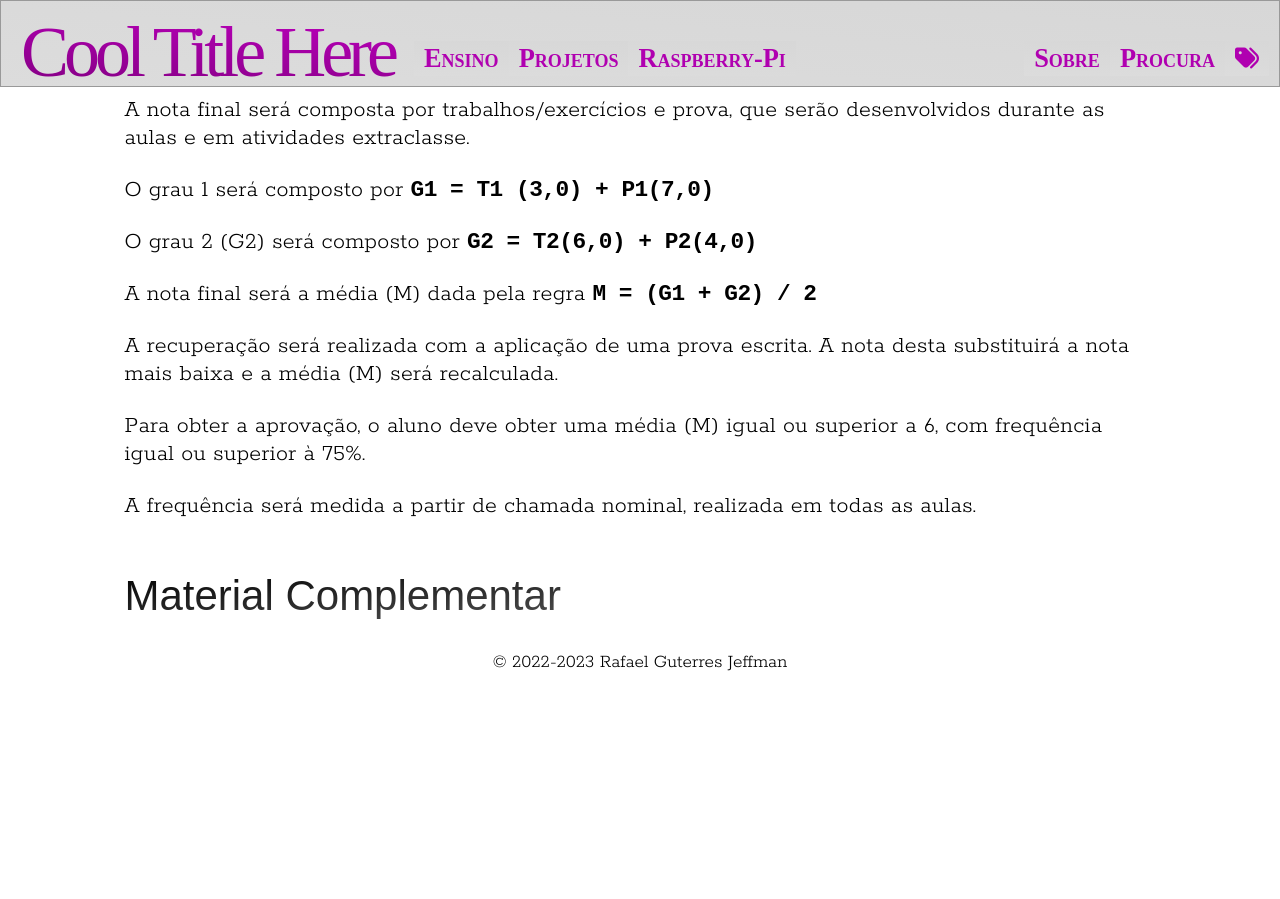
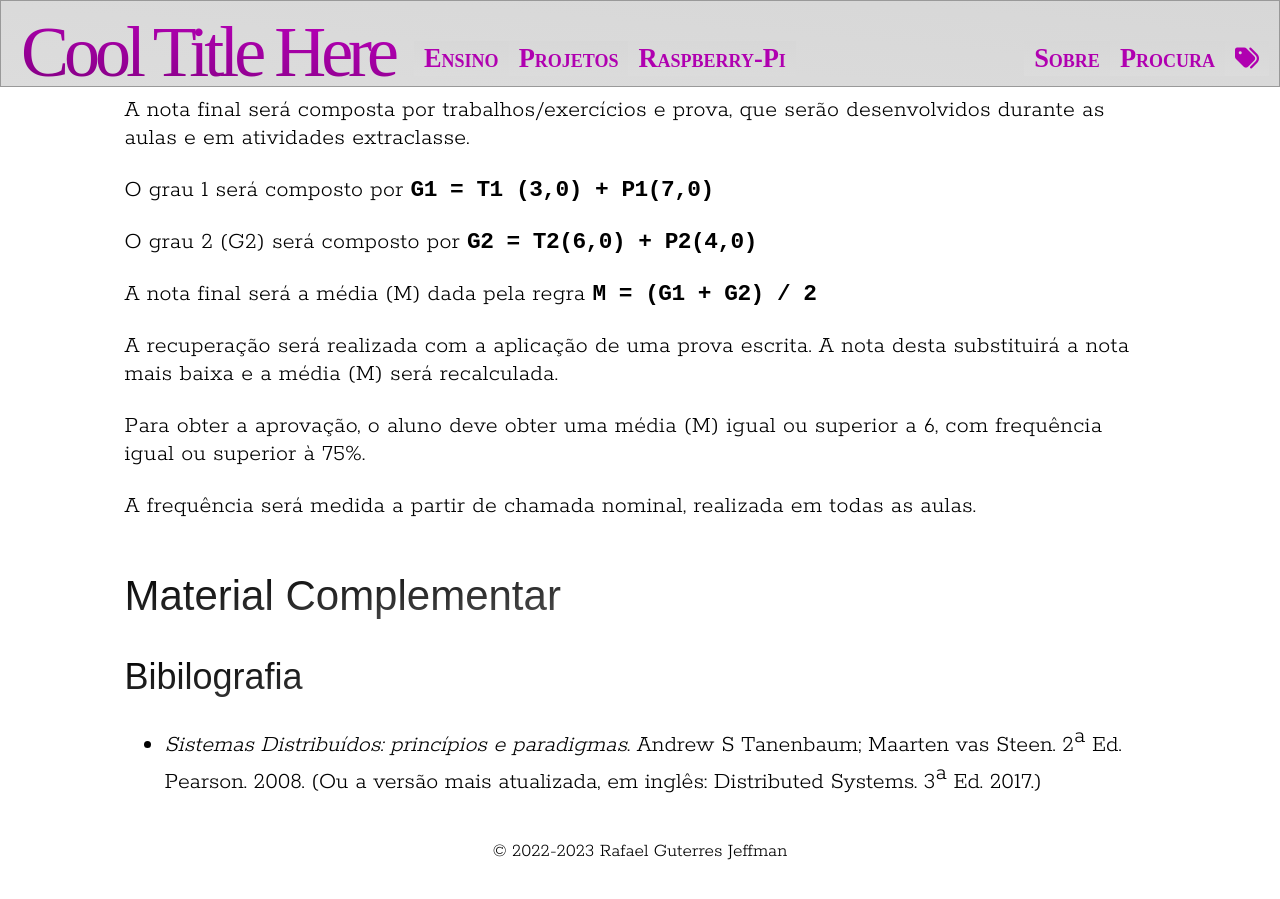
Before and after one commit to rafasgj/rafaeljeffman.com, a Jekyll site: the page built from teaching/lasalle/2023-02-sistemas-distribuidos.md, in a window 1280 px wide and 900 px high, scrolled down 2906 px. Built offline with Jekyll 4.4.1, drawn with Linux system fonts in a browser that asks for light colours; some web fonts are replaced; before the commit the page ends 3617 px from its top, so only the background shows below that; some of the changed text lies outside the part shown.

Commit message:
lasalle/2023-02-sistemas-distribuidos: publish reviewed plan

```diff
--- a/teaching/lasalle/2023-02-sistemas-distribuidos.md
+++ b/teaching/lasalle/2023-02-sistemas-distribuidos.md
@@ -114,3 +114,7 @@ A frequência será medida a partir de chamada nominal, realizada em todas as au
 
 
 ## Material Complementar
+
+### Bibilografia
+
+* _Sistemas Distribuídos: princípios e paradigmas_. Andrew S Tanenbaum; Maarten vas Steen. 2<sup>a</sup> Ed. Pearson. 2008. (Ou a versão mais atualizada, em inglês: **Distributed Systems**. 3<sup>a</sup> Ed. 2017.)
```
Also changed, not shown: other parts of teaching/lasalle/2023-02-sistemas-distribuidos.md (+1 -1 lines).
